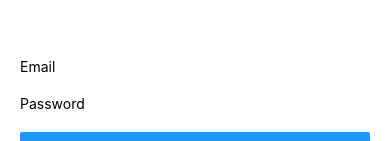
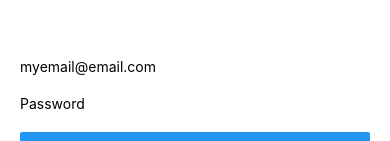
Before and after one commit to cotrim149/ReactNativeToDoManager, a React Native app: screen / in a window 390 px wide. Shown: the part 242-383 px from the top of the page. Built offline with nearby package versions, Linux system fonts and the light colour scheme.

Commit message:
Adding actions for text fields, sign in button and understanding using of props and state

```diff
--- a/src/App.js
+++ b/src/App.js
@@ -25,8 +25,7 @@ export default class App extends Component<Props> {
     // alignItems em relação aos filhos
 
     return (
-      <Login>
-      </Login>
+      <Login email = 'myemail@email.com'/>
     );
   }
 }
--- a/src/screens/Login.js
+++ b/src/screens/Login.js
@@ -9,10 +9,16 @@ import {
 	StyleSheet,
 } from 'react-native';
 
-const img = require('../assets/logo_to_do_list.png');
+export default class Login extends Component {
 
-export default class Login extends Component {
+	constructor(props){
+		super(props);
+		this.state = {email: '', password: ''};
+	}
+
 	render() {
+		const img = require('../assets/logo_to_do_list.png');
+
 		return (
 			<KeyboardAvoidingView style={styles.container} behavior='padding'>
 				<View style={styles.topView}>
@@ -20,10 +26,24 @@ export default class Login extends Component {
 				</View>
 
 				<View style={styles.bottomView}>
-					<TextInput style={styles.input} placeholder='Email' keyboardType={'email-address'} autoCapitalize='none'/>
-					<TextInput style={styles.input} placeholder='Password' secureTextEntry={true}/>
+					<TextInput style={styles.input}
+					placeholder='Email'
+					keyboardType={'email-address'}
+					autoCapitalize='none'
+					value = {this.props.email}
+					onChangeText = {(text) =>
+						this.setState({email: text})
+					}/>
 
-					<Button title='Sign In'/>
+					<TextInput style={styles.input} placeholder='Password' secureTextEntry={true} autoCapitalize='none'
+					onChangeText = {(text) =>
+						this.setState({password: text})
+					}/>
+
+					<Button title='Sign In'
+					onPress = {() =>
+						alert(this.state.email + '\n' + this.state.password)
+					}/>
 
 					<View style={styles.textConteiner}>
 						<Text>Not a member? Lets </Text>
```
